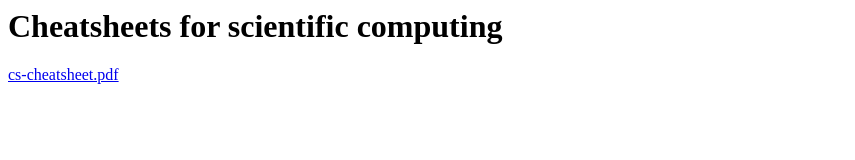
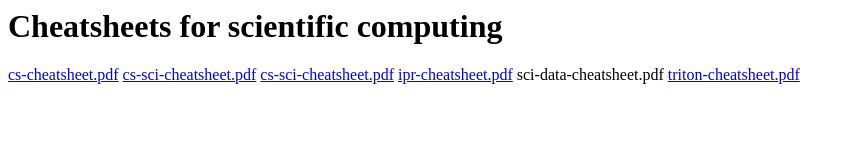
Before and after one commit to AaltoSciComp/cheatsheets, a plain HTML site: page index.html in a window 1280 px wide. Shown: the whole page, without its empty margins (0-855 px from the left). Drawn offline with Linux system fonts and the light colour scheme.

Commit message:
index.html: update

```diff
--- a/index.html
+++ b/index.html
@@ -1,3 +1,8 @@
 <h1>Cheatsheets for scientific computing</h1>
 
 <a href="cs-cheatsheet.pdf">cs-cheatsheet.pdf</a>
+<a href="cs-sci-cheatsheet.pdf">cs-sci-cheatsheet.pdf</a>
+<a href="cs-sci-cheatsheet.pdf">cs-sci-cheatsheet.pdf</a>
+<a href="ipr-cheatsheet.pdf">ipr-cheatsheet.pdf</a>
+<a href="sci-data-cheatsheet.pdf"></a>sci-data-cheatsheet.pdf
+<a href="triton-cheatsheet.pdf">triton-cheatsheet.pdf</a>
```
